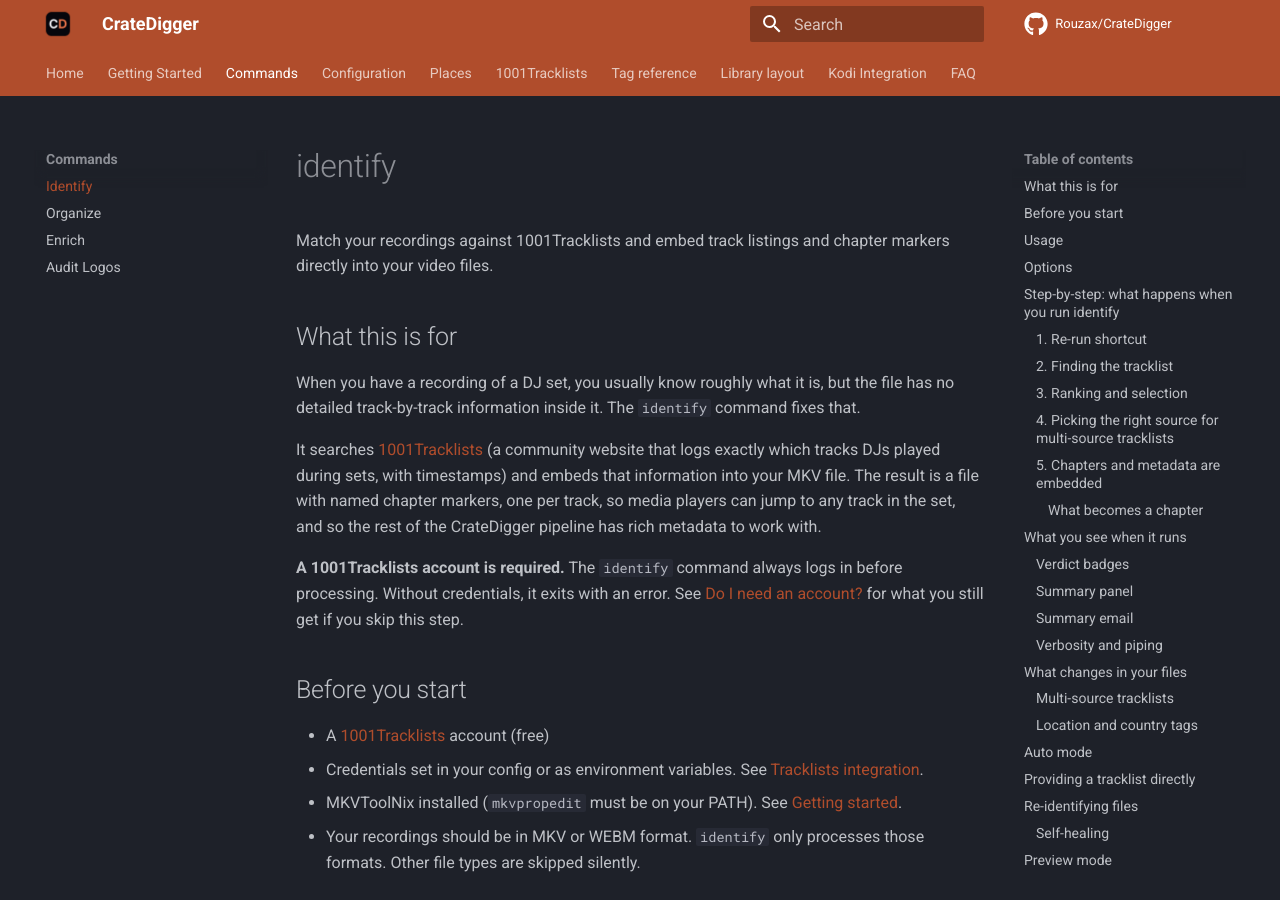
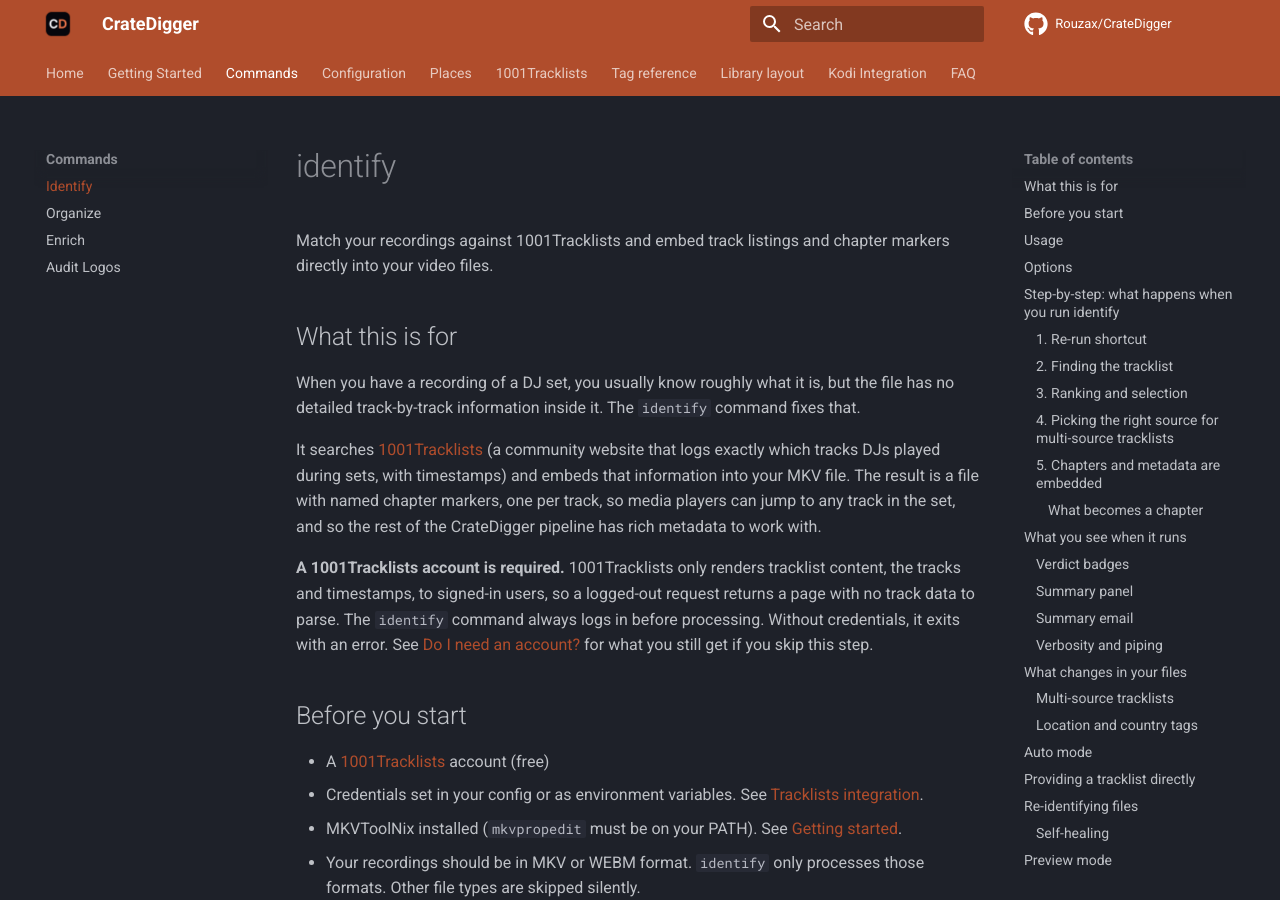
Before and after one commit to Rouzax/CrateDigger, an MkDocs documentation site: the page built from docs/commands/identify.md, in a window 1280 px wide and 900 px high. Built offline with MkDocs 1.6.1 and Material for MkDocs 9.7.7, drawn with Linux system fonts in a browser that asks for light colours; comment, search, counter and statistics services are not loaded.

Commit message:
docs: explain why identify needs a 1001TL login and that no export quota is consumed

```diff
--- a/docs/commands/identify.md
+++ b/docs/commands/identify.md
@@ -14,8 +14,10 @@
 track, so media players can jump to any track in the set, and so the rest of the CrateDigger
 pipeline has rich metadata to work with.
 
-**A 1001Tracklists account is required.** The `identify` command always logs in before
-processing. Without credentials, it exits with an error. See
+**A 1001Tracklists account is required.** 1001Tracklists only renders tracklist content,
+the tracks and timestamps, to signed-in users, so a logged-out request returns a page
+with no track data to parse. The `identify` command always logs in before processing.
+Without credentials, it exits with an error. See
 [Do I need an account?](../tracklists.md#do-i-need-an-account) for what you still get if
 you skip this step.
 
```
Also changed, not shown: docs/tracklists.md (+2 -0 lines).
